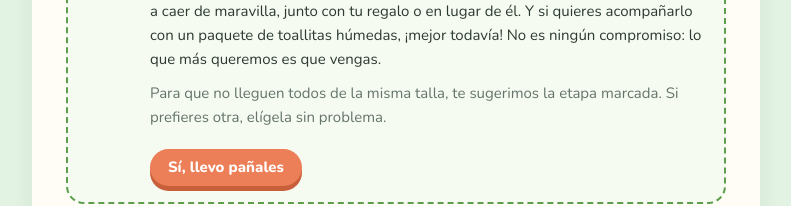
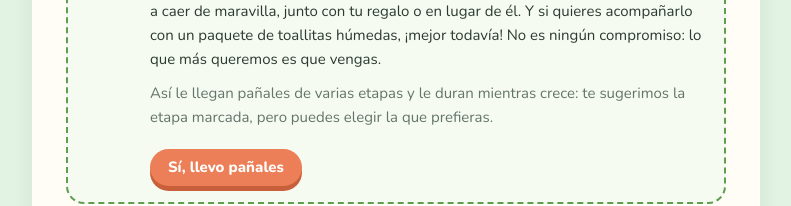
Before and after one commit to Cristian1829/baby-shower-benjamin, a plain HTML site: page index.html in a window 1280 px wide. Shown: the part 2634-2840 px from the top of the page, without its empty margins (244-1035 px from the left). Drawn offline with nearby package versions, Linux system fonts and the light colour scheme; no server answers.

Commit message:
Pañales: frase más amable sobre variar etapas
Co-Authored-By: Claude Opus 5.5 <noreply@anthropic.com>

```diff
--- a/index.html
+++ b/index.html
@@ -344,7 +344,7 @@ footer img{width:60px;margin:0 auto}
         <p><span class="nb" data-real="Benjamin">Nuestro bebé</span> va a usar muchísimos, así que un paquete de pañales siempre nos va a caer de maravilla, junto con tu regalo o en lugar de él. Y si quieres acompañarlo con un paquete de toallitas húmedas, ¡mejor todavía! No es ningún compromiso: lo que más queremos es que vengas.</p>
 
         <div id="pan-elegir">
-          <p class="pan-tip">Para que no lleguen todos de la misma talla, te sugerimos la etapa marcada. Si prefieres otra, elígela sin problema.</p>
+          <p class="pan-tip">Así le llegan pañales de varias etapas y le duran mientras crece: te sugerimos la etapa marcada, pero puedes elegir la que prefieras.</p>
           <div class="etapas" id="pan-etapas" role="group" aria-label="Etapa de pañales"></div>
           <input type="text" id="pan-nombre" maxlength="80" placeholder="Tu nombre" aria-label="Tu nombre" hidden>
           <div class="pan-acts">
```
